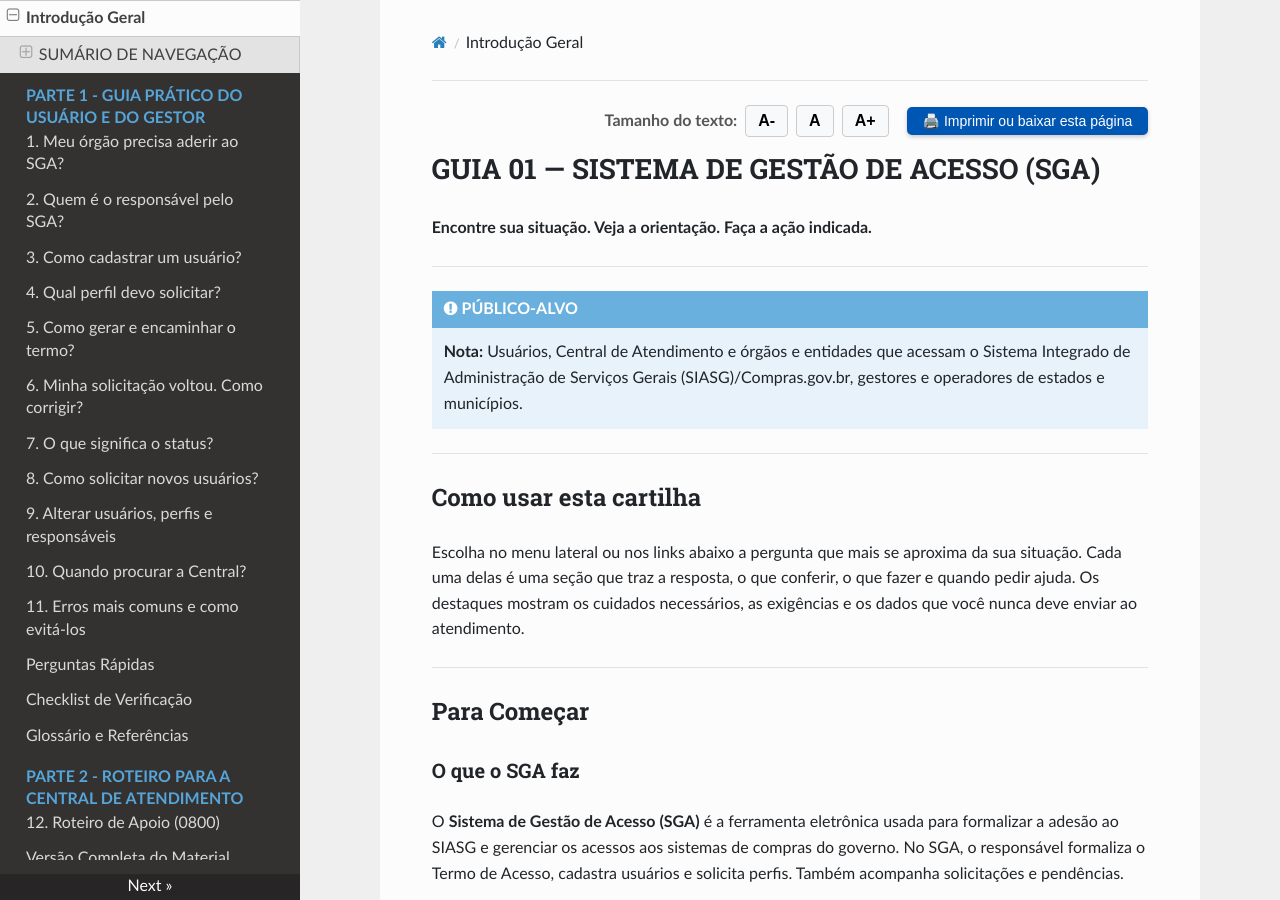
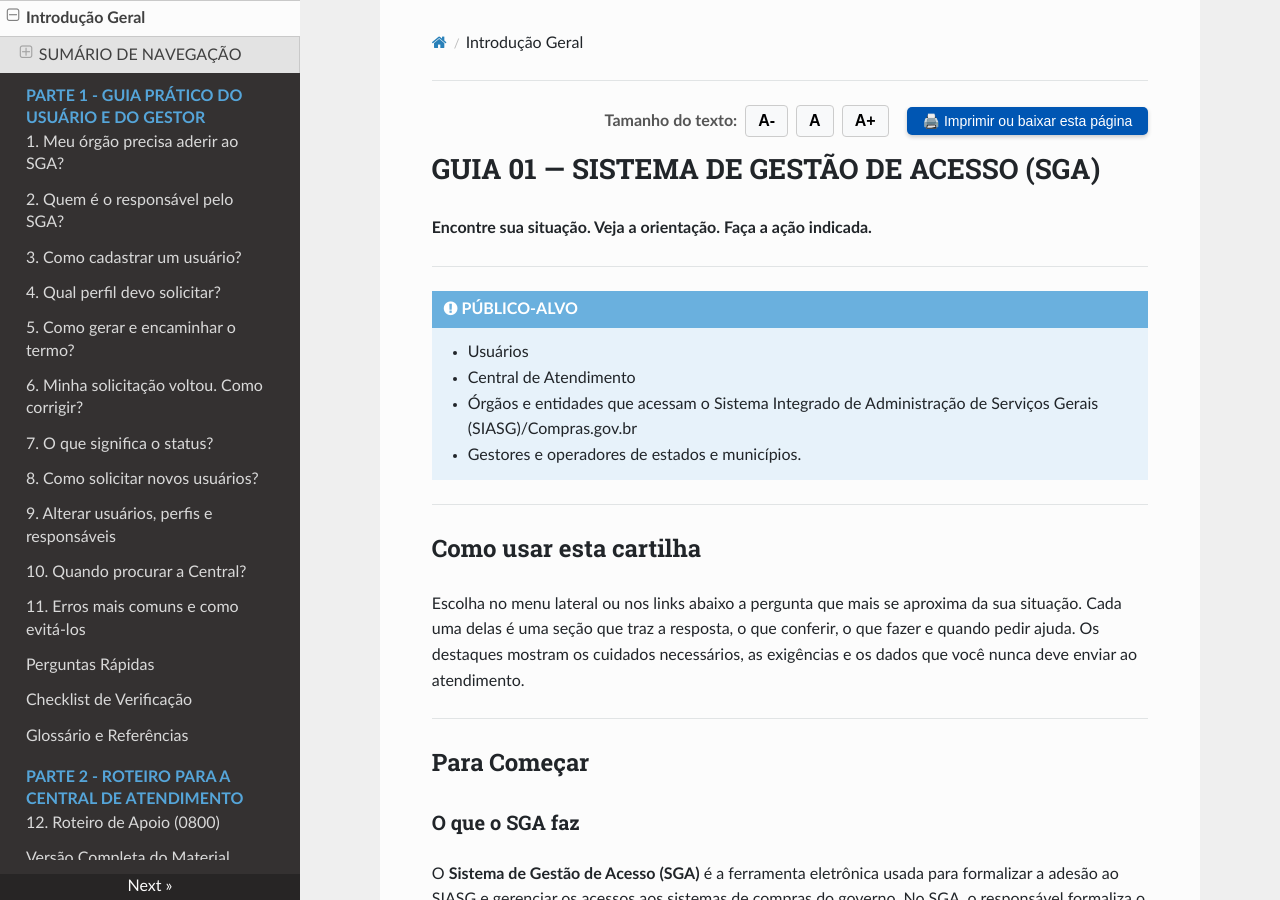
Before and after one commit to emilix10-bit/cartilha-boas-praticas-01-SGA, an MkDocs documentation site: the page built from docs/index.md, in a window 1280 px wide and 900 px high. Built offline with MkDocs 1.6.1, drawn with Linux system fonts in a browser that asks for light colours; nearby versions of some CDN libraries.

Commit message:
Update formatting and content in index.md

```diff
--- a/docs/index.md
+++ b/docs/index.md
@@ -16,7 +16,10 @@
 ---
 
 !!! note "PÚBLICO-ALVO"
-    **Nota:** Usuários, Central de Atendimento e órgãos e entidades que acessam o Sistema Integrado de Administração de Serviços Gerais (SIASG)/Compras.gov.br, gestores e operadores de estados e municípios.
+    * Usuários
+    * Central de Atendimento
+    * Órgãos e entidades que acessam o Sistema Integrado de Administração de Serviços Gerais (SIASG)/Compras.gov.br
+    * Gestores e operadores de estados e municípios.
 
 ---
 
```
